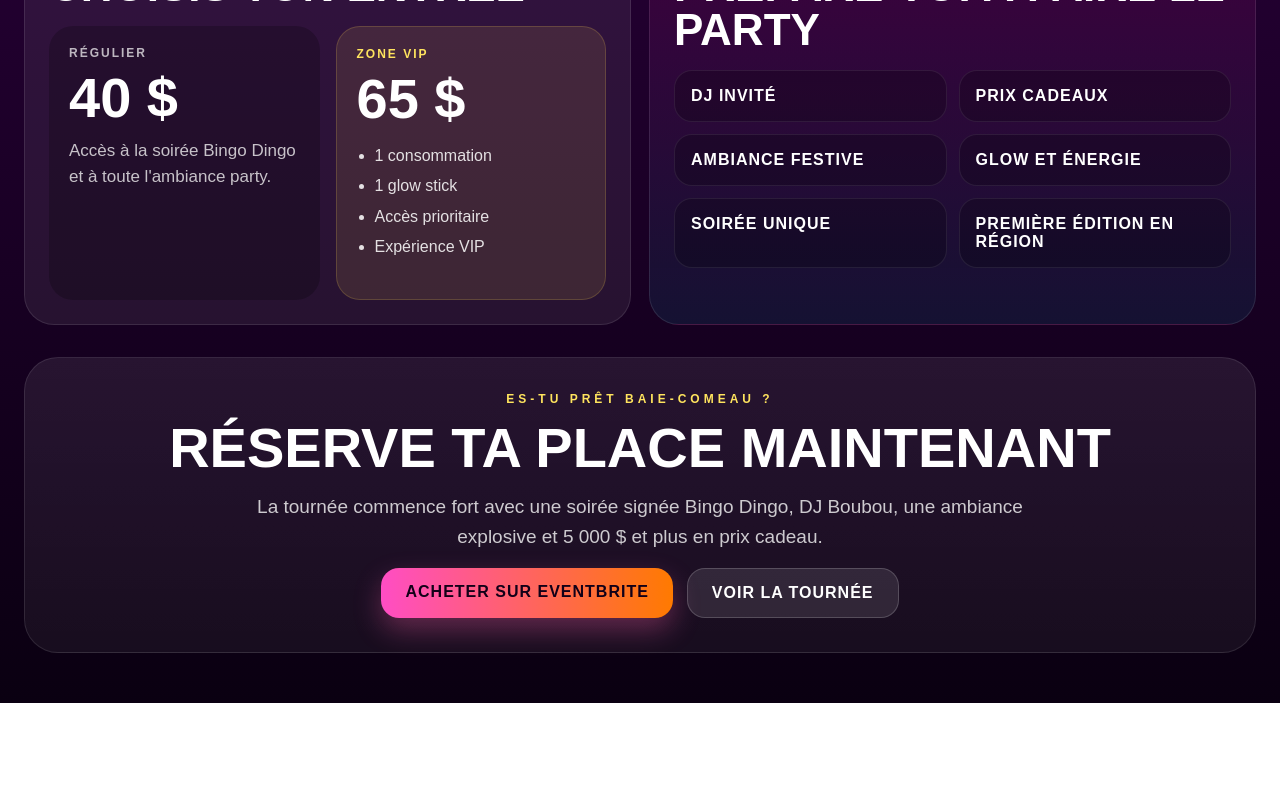
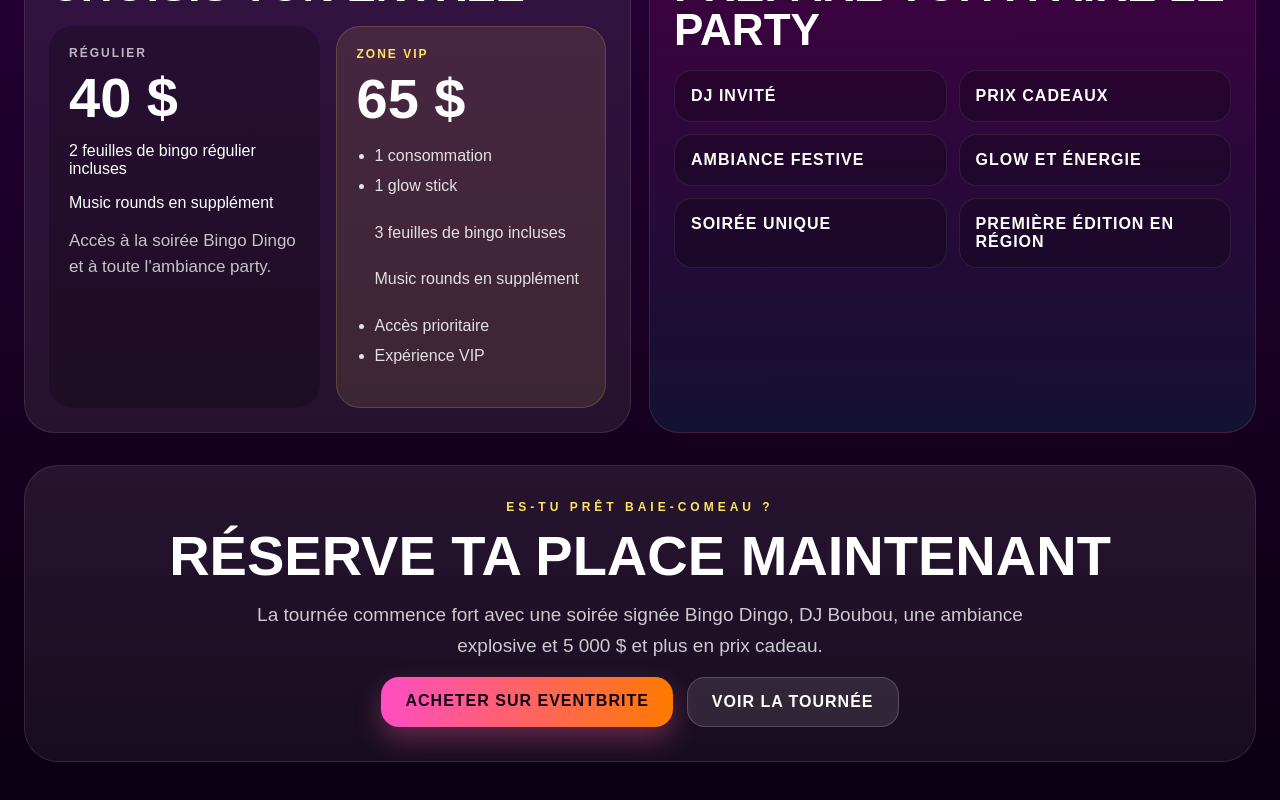
Before and after one commit to nadiabeaudin22/Bingo-Dingo-, a React (Vite) app: page / in a window 1280 px wide. Shown: the part 1447-2247 px from the top of the page. Before the commit the page ends 2150 px from the top, so only its background shows below. Built offline with nearby package versions, Linux system fonts and the light colour scheme.

Commit message:
Update App.jsx

```diff
--- a/App.jsx
+++ b/App.jsx
@@ -254,6 +254,8 @@ export default function App() {
               <div style={styles.ticketPanel}>
                 <div style={styles.ticketLabel}>Régulier</div>
                 <div style={styles.ticketPriceLarge}>40 $</div>
+                <p>2 feuilles de bingo régulier incluses</p>
+                <p>Music rounds en supplément</p>
                 <p style={styles.panelText}>Accès à la soirée Bingo Dingo et à toute l'ambiance party.</p>
               </div>
               <div style={styles.ticketPanelVip}>
@@ -262,6 +264,8 @@ export default function App() {
                 <ul style={styles.vipList}>
                   <li>1 consommation</li>
                   <li>1 glow stick</li>
+                  <p>3 feuilles de bingo incluses</p>
+                   <p>Music rounds en supplément</p>
                   <li>Accès prioritaire</li>
                   <li>Expérience VIP</li>
                 </ul>
```
